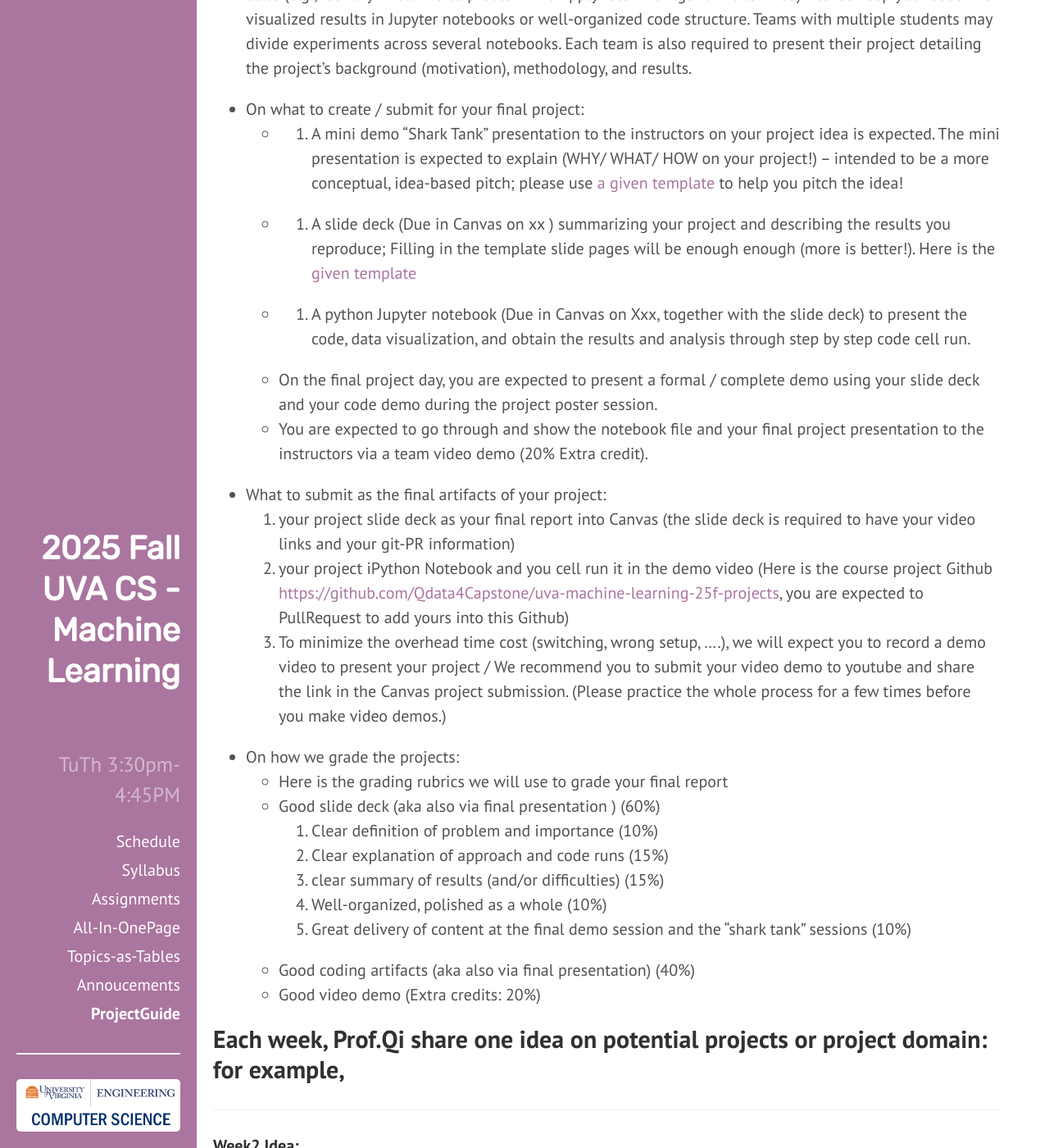
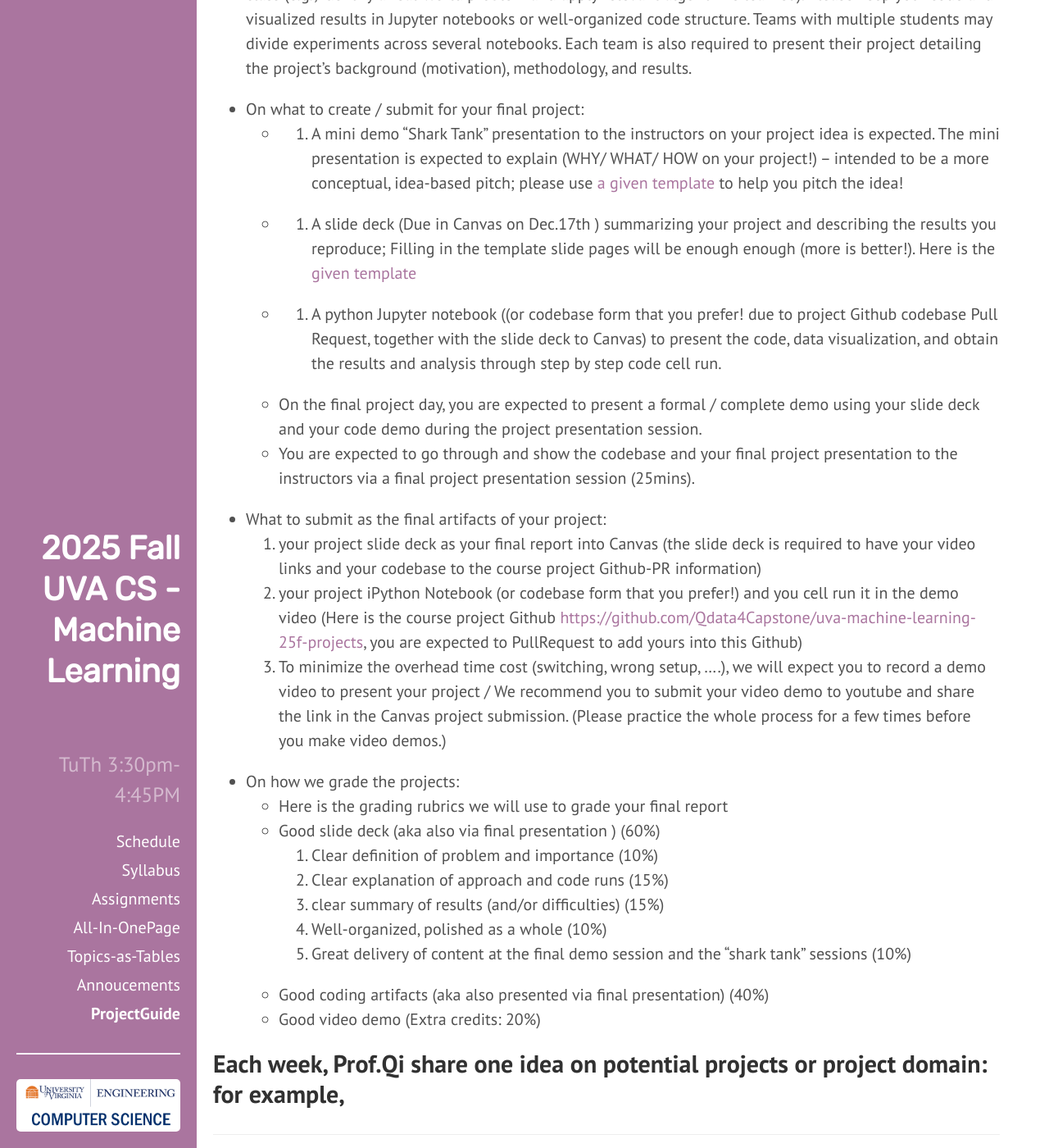
Before and after one commit to qiyanjun/2025Fall-UVA-CS-MachineLearningDeep, a Jekyll site: the page built from z25fProjects.md, in a window 1280 px wide and 1400 px high, scrolled down 270 px. Shown: the whole window at 82% size. Built offline with Jekyll 4.4.1, drawn with Linux system fonts in a browser that asks for light colours.

Commit message:
Update z25fProjects.md

```diff
--- a/z25fProjects.md
+++ b/z25fProjects.md
@@ -13,14 +13,14 @@ desc: "Final Project Information for 2025 Fall UVa CS -ML-Undergraduate"
 
 + On what to create / submit for your final project:
   - 1. A mini demo "Shark Tank" presentation to the instructors on your project idea is expected. The mini presentation is expected to explain  (WHY/ WHAT/ HOW on your project!) -- intended to be a more conceptual, idea-based pitch; please use [a given template]({{ site.baseurl }}/Lectures/ProjPresentationTemplate-1.pptx) to help you pitch the idea!
-  - 2. A slide deck (Due in Canvas on xx ) summarizing your project  and describing the results you reproduce; Filling in the template slide pages will be enough enough (more is better!). Here is the [given template]({{ site.baseurl }}/Lectures/ProjPresentationTemplate-1.pptx)
-  - 3. A python Jupyter notebook (Due in Canvas on Xxx, together with the slide deck) to present the code, data visualization, and obtain the results and analysis through step by step code cell run.
-  - On the final project day, you are expected to present a formal / complete demo using your slide deck and your code demo during the project poster session.
-  - You are expected to go through and show the notebook file and your final project presentation to the instructors via a team video demo (20% Extra credit).
+  - 2. A slide deck (Due in Canvas on Dec.17th ) summarizing your project  and describing the results you reproduce; Filling in the template slide pages will be enough enough (more is better!). Here is the [given template]({{ site.baseurl }}/Lectures/ProjPresentationTemplate-1.pptx)
+  - 3. A python Jupyter notebook ((or codebase form that you prefer! due to project Github codebase Pull Request, together with the slide deck to Canvas) to present the code, data visualization, and obtain the results and analysis through step by step code cell run.
+  - On the final project day, you are expected to present a formal / complete demo using your slide deck and your code demo during the project presentation session.
+  - You are expected to go through and show the codebase  and your final project presentation to the instructors via a final project presentation session (25mins).
 
 + What to submit as the final artifacts of your project:
-    0. your project slide deck as your final report into Canvas (the slide deck is required to have your video links and your git-PR information)
-    1. your project iPython Notebook and you cell run it in the demo video (Here is the course project Github [https://github.com/Qdata4Capstone/uva-machine-learning-25f-projects](https://github.com/Qdata4Capstone/uva-machine-learning-25f-projects), you are expected to PullRequest to add yours into this Github)
+    0. your project slide deck as your final report into Canvas (the slide deck is required to have your video links and your codebase to the course project Github-PR information)
+    1. your project iPython Notebook (or codebase form that you prefer!) and you cell run it in the demo video (Here is the course project Github [https://github.com/Qdata4Capstone/uva-machine-learning-25f-projects](https://github.com/Qdata4Capstone/uva-machine-learning-25f-projects), you are expected to PullRequest to add yours into this Github)
     2. To minimize the overhead time cost (switching, wrong setup, ….), we will expect you to record a demo video to present your project / We recommend you to submit your video demo to youtube and share the link in the Canvas project submission. (Please practice the whole process for a few times before you make video demos.)
 
 + On how we grade the projects:
@@ -31,7 +31,7 @@ desc: "Final Project Information for 2025 Fall UVa CS -ML-Undergraduate"
     3. clear summary of results (and/or difficulties) (15%)
     4. Well-organized, polished as a whole (10%)
     5. Great delivery of content at the final demo session and the "shark tank" sessions (10%)
-  - Good coding artifacts (aka also via final presentation) (40%)
+  - Good coding artifacts (aka also presented via final presentation) (40%)
   - Good video demo (Extra credits: 20%)
 
 
```
